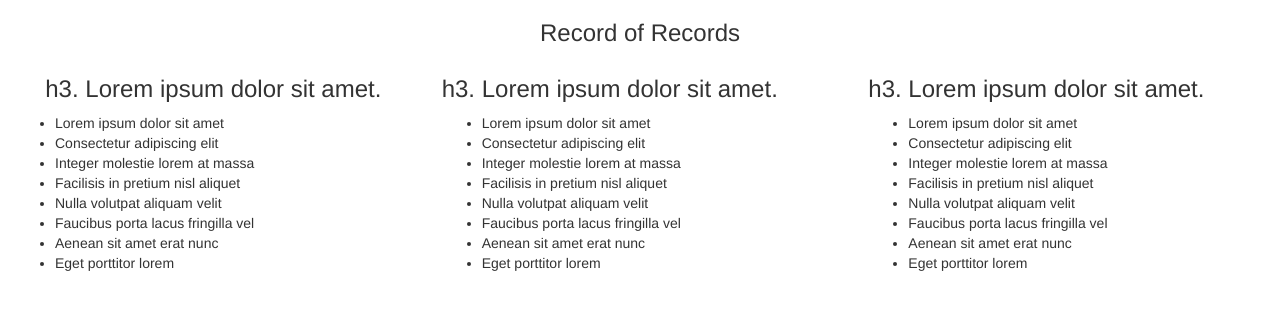
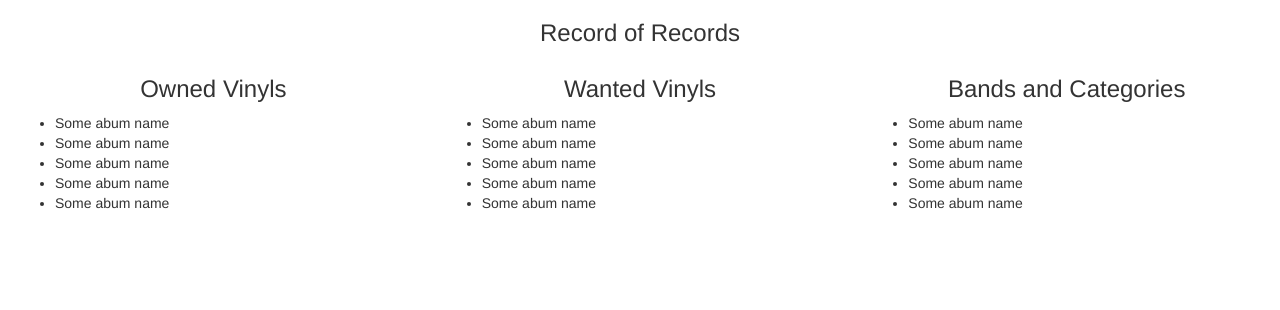
Before and after one commit to oppiheht/vinyl-list, a plain HTML site: page public/index.html in a window 1280 px wide. Drawn offline with nearby package versions, Linux system fonts and the light colour scheme.

Commit message:
Adding angular

```diff
--- a/public/index.html
+++ b/public/index.html
@@ -1,8 +1,13 @@
-<html>
+<html ng-app="vinyl">
+
 <head>
-            <link rel="stylesheet" href="https://maxcdn.bootstrapcdn.com/bootstrap/3.3.7/css/bootstrap.min.css" integrity="sha384-BVYiiSIFeK1dGmJRAkycuHAHRg32OmUcww7on3RYdg4Va+PmSTsz/K68vbdEjh4u" crossorigin="anonymous">
+	<link rel="stylesheet" href="https://maxcdn.bootstrapcdn.com/bootstrap/3.3.7/css/bootstrap.min.css" integrity="sha384-BVYiiSIFeK1dGmJRAkycuHAHRg32OmUcww7on3RYdg4Va+PmSTsz/K68vbdEjh4u"
+		crossorigin="anonymous">
+	<script src="https://ajax.googleapis.com/ajax/libs/angularjs/1.5.6/angular.min.js"></script>
+	<script src="vinyl.js"></script>
 </head>
-<body>
+
+<body ng-controller="VinylController as vc">
 	<div class="container-fluid">
 		<div class="row">
 			<div class="col-md-12">
@@ -12,95 +17,26 @@
 				<div class="row">
 					<div class="col-md-4">
 						<h3 class="text-center">
-						h3. Lorem ipsum dolor sit amet.
+							Owned Vinyls
 						</h3>
 						<ul>
-						<li>
-							Lorem ipsum dolor sit amet
-						</li>
-						<li>
-							Consectetur adipiscing elit
-						</li>
-						<li>
-							Integer molestie lorem at massa
-						</li>
-						<li>
-							Facilisis in pretium nisl aliquet
-						</li>
-						<li>
-							Nulla volutpat aliquam velit
-						</li>
-						<li>
-							Faucibus porta lacus fringilla vel
-						</li>
-						<li>
-							Aenean sit amet erat nunc
-						</li>
-						<li>
-							Eget porttitor lorem
-						</li>
+							<li ng-repeat="vinyl in vc.owned">{{vinyl.album}}</li>
 						</ul>
 					</div>
 					<div class="col-md-4">
-					<h3>
-						h3. Lorem ipsum dolor sit amet.
+						<h3 class="text-center">
+							Wanted Vinyls
 						</h3>
 						<ul>
-						<li>
-							Lorem ipsum dolor sit amet
-						</li>
-						<li>
-							Consectetur adipiscing elit
-						</li>
-						<li>
-							Integer molestie lorem at massa
-						</li>
-						<li>
-							Facilisis in pretium nisl aliquet
-						</li>
-						<li>
-							Nulla volutpat aliquam velit
-						</li>
-						<li>
-							Faucibus porta lacus fringilla vel
-						</li>
-						<li>
-							Aenean sit amet erat nunc
-						</li>
-						<li>
-							Eget porttitor lorem
-						</li>
+							<li ng-repeat="vinyl in vc.wanted">{{vinyl.album}}</li>
 						</ul>
 					</div>
 					<div class="col-md-4">
-					<h3>
-						h3. Lorem ipsum dolor sit amet.
+						<h3 class="text-center">
+							Bands and Categories
 						</h3>
 						<ul>
-						<li>
-							Lorem ipsum dolor sit amet
-						</li>
-						<li>
-							Consectetur adipiscing elit
-						</li>
-						<li>
-							Integer molestie lorem at massa
-						</li>
-						<li>
-							Facilisis in pretium nisl aliquet
-						</li>
-						<li>
-							Nulla volutpat aliquam velit
-						</li>
-						<li>
-							Faucibus porta lacus fringilla vel
-						</li>
-						<li>
-							Aenean sit amet erat nunc
-						</li>
-						<li>
-							Eget porttitor lorem
-						</li>
+							<li ng-repeat="vinyl in vc.ideas">{{vinyl.album}}</li>
 						</ul>
 					</div>
 				</div>
@@ -108,4 +44,5 @@
 		</div>
 	</div>
 </body>
+
 </html>
--- /dev/null
+++ b/public/vinyl.js
@@ -0,0 +1,39 @@
+(function () {
+  angular.module("vinyl", [])
+    .controller("VinylController", VinylController)
+    .factory("VinylService", VinylService);
+
+  VinylController.$inject = ['VinylService'];
+  function VinylController(vinylService) {
+    var vm = this;
+
+    vm.ideas = [{ album: "Ideas Album Name" }];
+    vm.owned = [{ album: "Owned Album Name" }];
+    vm.wanted = [{ album: "Wanted Album Name" }];
+
+    vinylService.getData().then(setVinyls, displayError);
+
+    function setVinyls(result) {
+      console.log(result);
+      vm.ideas = result.data.ideas;
+      vm.owned = result.data.owned;
+      vm.wanted = result.data.wanted;
+    }
+
+    function displayError(error) {
+      console.log(error);
+    }
+
+  }
+
+  VinylService.$inject = ['$http'];
+  function VinylService($http) {
+    return {
+      getData: getData
+    };
+
+    function getData() {
+      return $http.get("vinyls.json");
+    }
+  }
+})();
--- /dev/null
+++ b/public/vinyls.json
@@ -0,0 +1,83 @@
+{
+  "owned": [
+    {
+      "album": "Some abum name",
+      "year": "2015",
+      "artist": "Some artist"
+    },
+    {
+      "album": "Some abum name",
+      "year": "2015",
+      "artist": "Some artist"
+    },
+    {
+      "album": "Some abum name",
+      "year": "2015",
+      "artist": "Some artist"
+    },
+    {
+      "album": "Some abum name",
+      "year": "2015",
+      "artist": "Some artist"
+    },
+    {
+      "album": "Some abum name",
+      "year": "2015",
+      "artist": "Some artist"
+    }
+  ],
+  "ideas": [
+    {
+      "album": "Some abum name",
+      "year": "2015",
+      "artist": "Some artist"
+    },
+    {
+      "album": "Some abum name",
+      "year": "2015",
+      "artist": "Some artist"
+    },
+    {
+      "album": "Some abum name",
+      "year": "2015",
+      "artist": "Some artist"
+    },
+    {
+      "album": "Some abum name",
+      "year": "2015",
+      "artist": "Some artist"
+    },
+    {
+      "album": "Some abum name",
+      "year": "2015",
+      "artist": "Some artist"
+    }
+  ],
+  "wanted": [
+    {
+      "album": "Some abum name",
+      "year": "2015",
+      "artist": "Some artist"
+    },
+    {
+      "album": "Some abum name",
+      "year": "2015",
+      "artist": "Some artist"
+    },
+    {
+      "album": "Some abum name",
+      "year": "2015",
+      "artist": "Some artist"
+    },
+    {
+      "album": "Some abum name",
+      "year": "2015",
+      "artist": "Some artist"
+    },
+    {
+      "album": "Some abum name",
+      "year": "2015",
+      "artist": "Some artist"
+    }
+  ]
+}
```
Also changed, not shown: 1 other file. Lines whose indentation alone changed are shown as unchanged.
